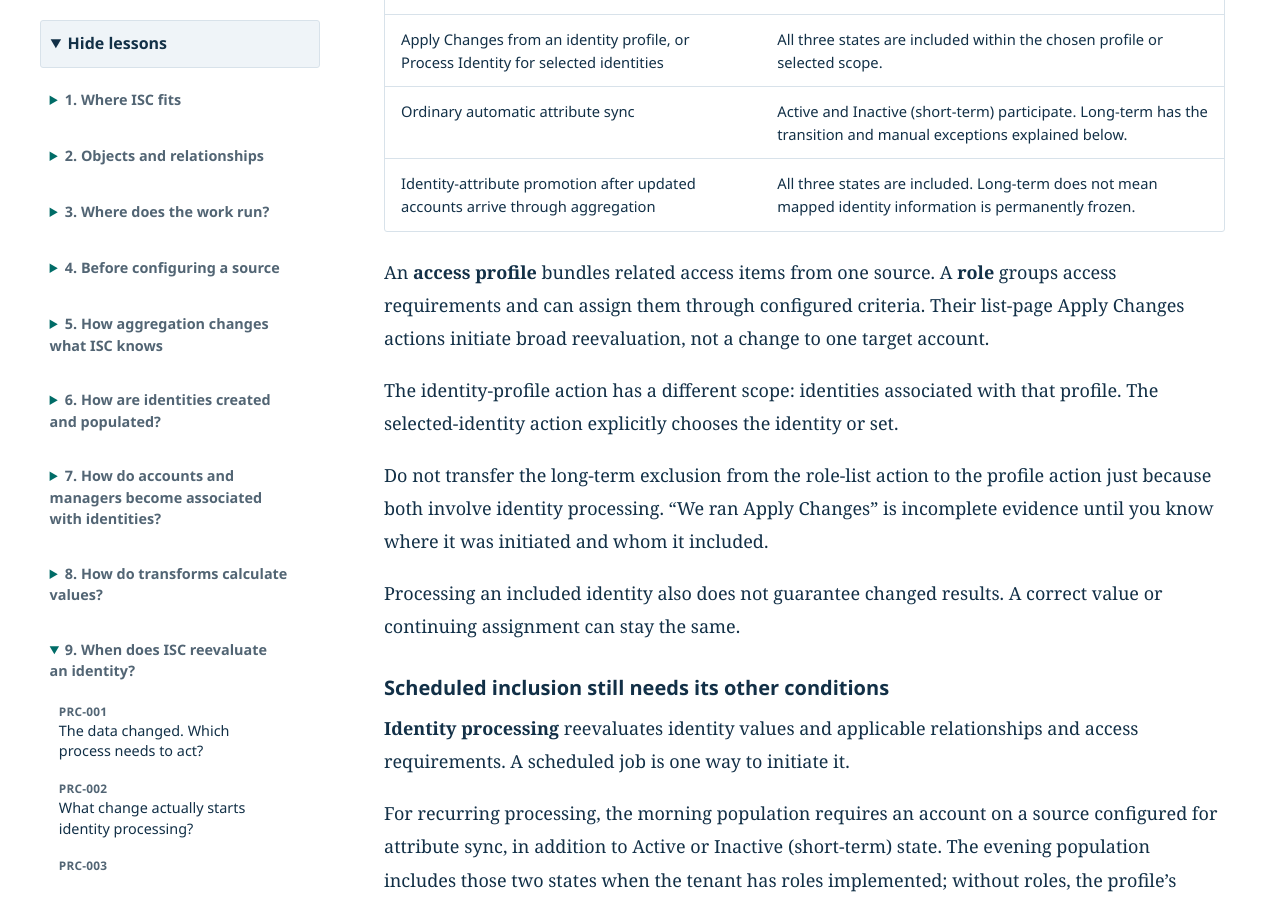
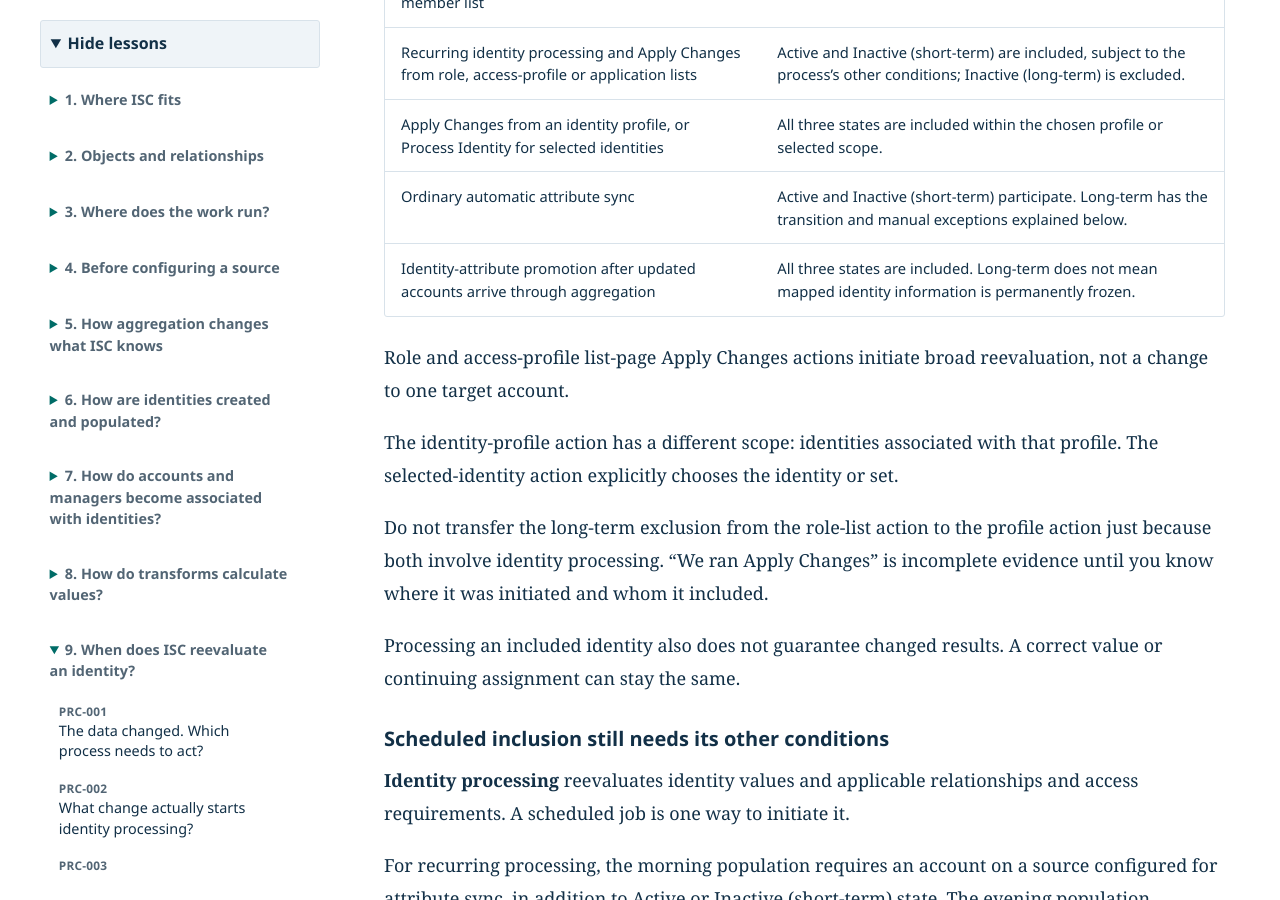
Before and after one commit to TedxHarry/ISC_Theory_Learning, a Jekyll site: the page built from lessons/PRC-006_Identity_States_and_Participation_in_Processing.md, in a window 1280 px wide and 900 px high, scrolled down 4523 px. Built offline with Jekyll 4.4.1, drawn with Linux system fonts in a browser that asks for light colours; our own code applies the rules of GitHub Pages for plain Markdown files; some of the changed text lies outside the part shown.

```diff
--- a/lessons/PRC-006_Identity_States_and_Participation_in_Processing.md
+++ b/lessons/PRC-006_Identity_States_and_Participation_in_Processing.md
@@ -103,7 +105,7 @@ Here is the participation comparison relevant to everyday investigation.
 | Ordinary automatic attribute sync | Active and Inactive (short-term) participate. Long-term has the transition and manual exceptions explained below. |
 | Identity-attribute promotion after updated accounts arrive through aggregation | All three states are included. Long-term does not mean mapped identity information is permanently frozen. |
 
-An **access profile** bundles related access items from one source. A **role** groups access requirements and can assign them through configured criteria. Their list-page Apply Changes actions initiate broad reevaluation, not a change to one target account.
+Role and access-profile list-page Apply Changes actions initiate broad reevaluation, not a change to one target account.
 
 The identity-profile action has a different scope: identities associated with that profile. The selected-identity action explicitly chooses the identity or set.
 
```
Also changed, not shown: other parts of lessons/PRC-006_Identity_States_and_Participation_in_Processing.md (+3 -1 lines).
